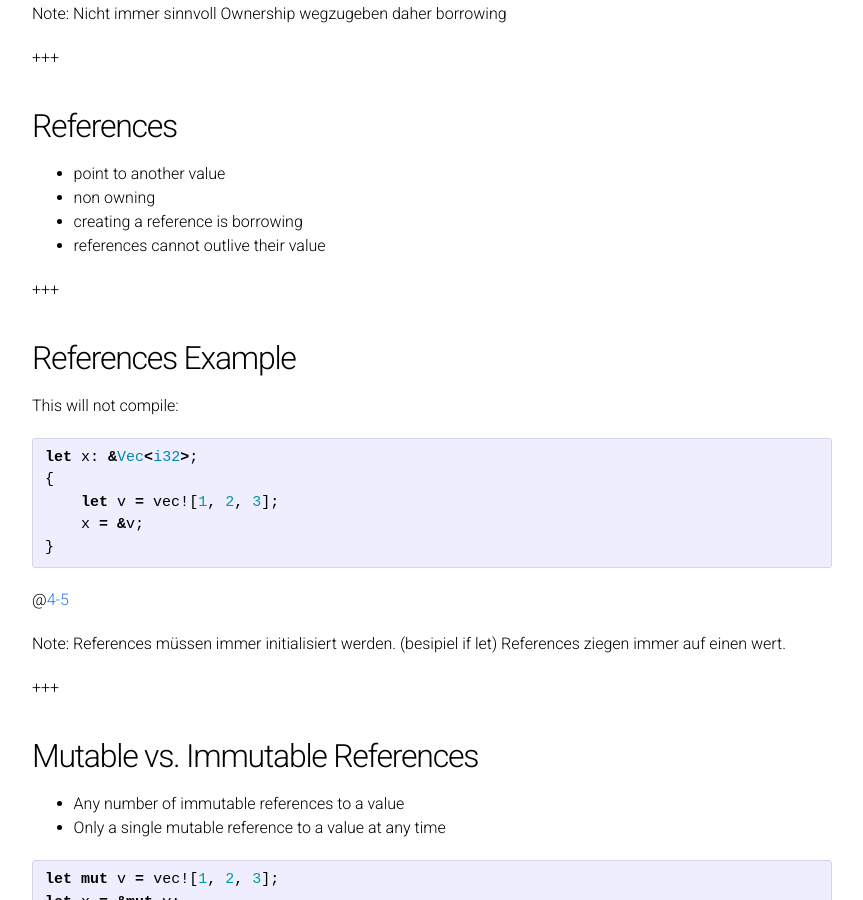
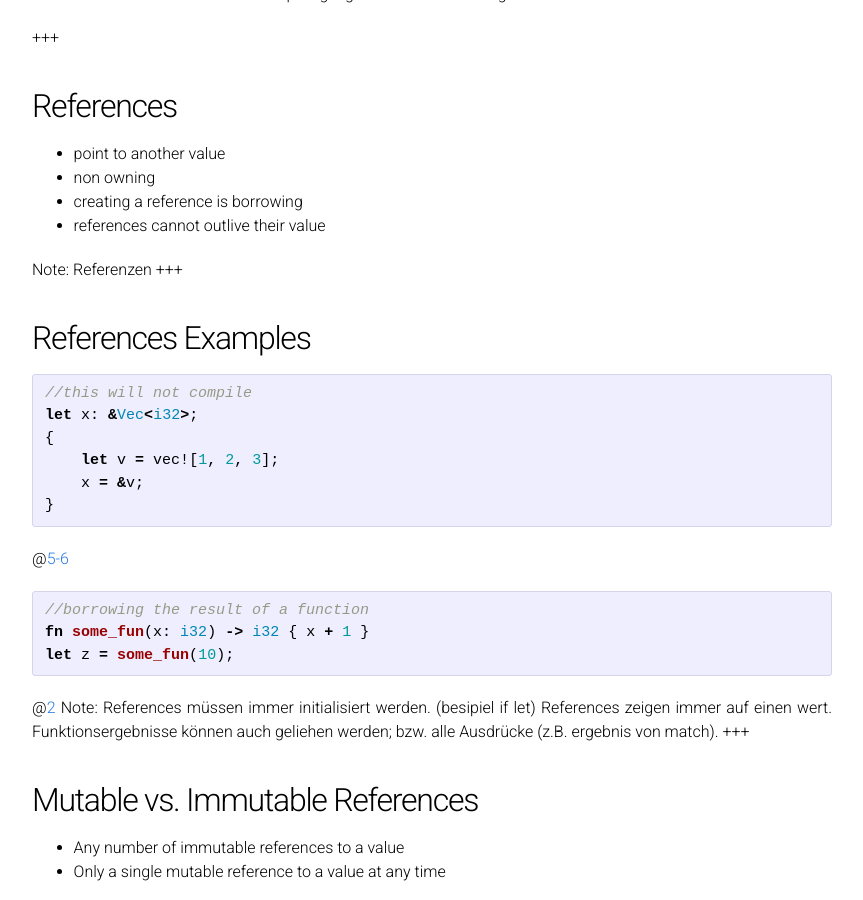
Before and after one commit to matthias-prangl/hsro-inf-kp.github.io, a Jekyll site: the page built from PITCHME.md, in a window 1280 px wide and 900 px high, scrolled down 6066 px. Shown: the whole window, without its empty margins (208-1071 px from the left). Built offline with Jekyll 4.4.1, drawn with Linux system fonts in a browser that asks for light colours; our own code applies the rules of GitHub Pages for plain Markdown files; some of the changed text lies outside the part shown.

Commit message:
Update Slides

````diff
--- a/PITCHME.md
+++ b/PITCHME.md
@@ -284,25 +284,33 @@ Note: Nicht immer sinnvoll Ownership wegzugeben daher borrowing
 - creating a reference is borrowing
 - references cannot outlive their value
 
+Note:
+Referenzen
 +++
 
-## References Example
-
-This will not compile:
+## References Examples
 
 ```rust
+//this will not compile
 let x: &Vec<i32>;
 {
     let v = vec![1, 2, 3];
     x = &v;
 }
 ```
-@[4-5](Vector v gets dropped while x still holds a reference to the vector)
+@[5-6](Vector v gets dropped while x still holds a reference to the vector)
 
+```rust
+//borrowing the result of a function
+fn some_fun(x: i32) -> i32 { x + 1 }
+let z = some_fun(10);
+```
+
+@[2](Rust allows you to borrow values of any expression)
 Note:
 References müssen immer initialisiert werden. (besipiel if let)
-References ziegen immer auf einen wert.
-
+References zeigen immer auf einen wert.
+Funktionsergebnisse können auch geliehen werden; bzw. alle Ausdrücke (z.B. ergebnis von match).
 +++
 
 ## Mutable vs. Immutable References
````
Also changed, not shown: other parts of PITCHME.md (+3 -3 lines).
